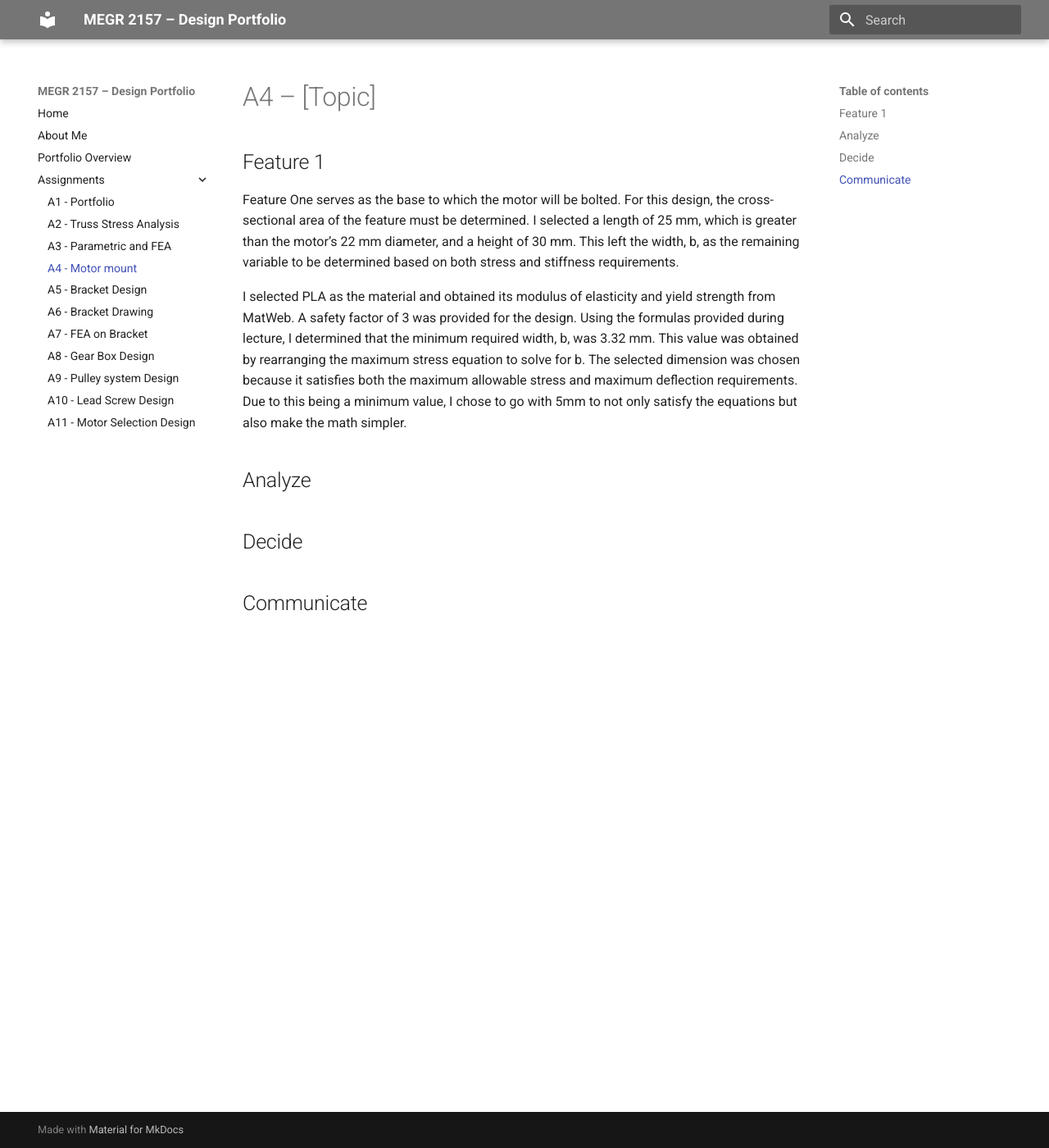
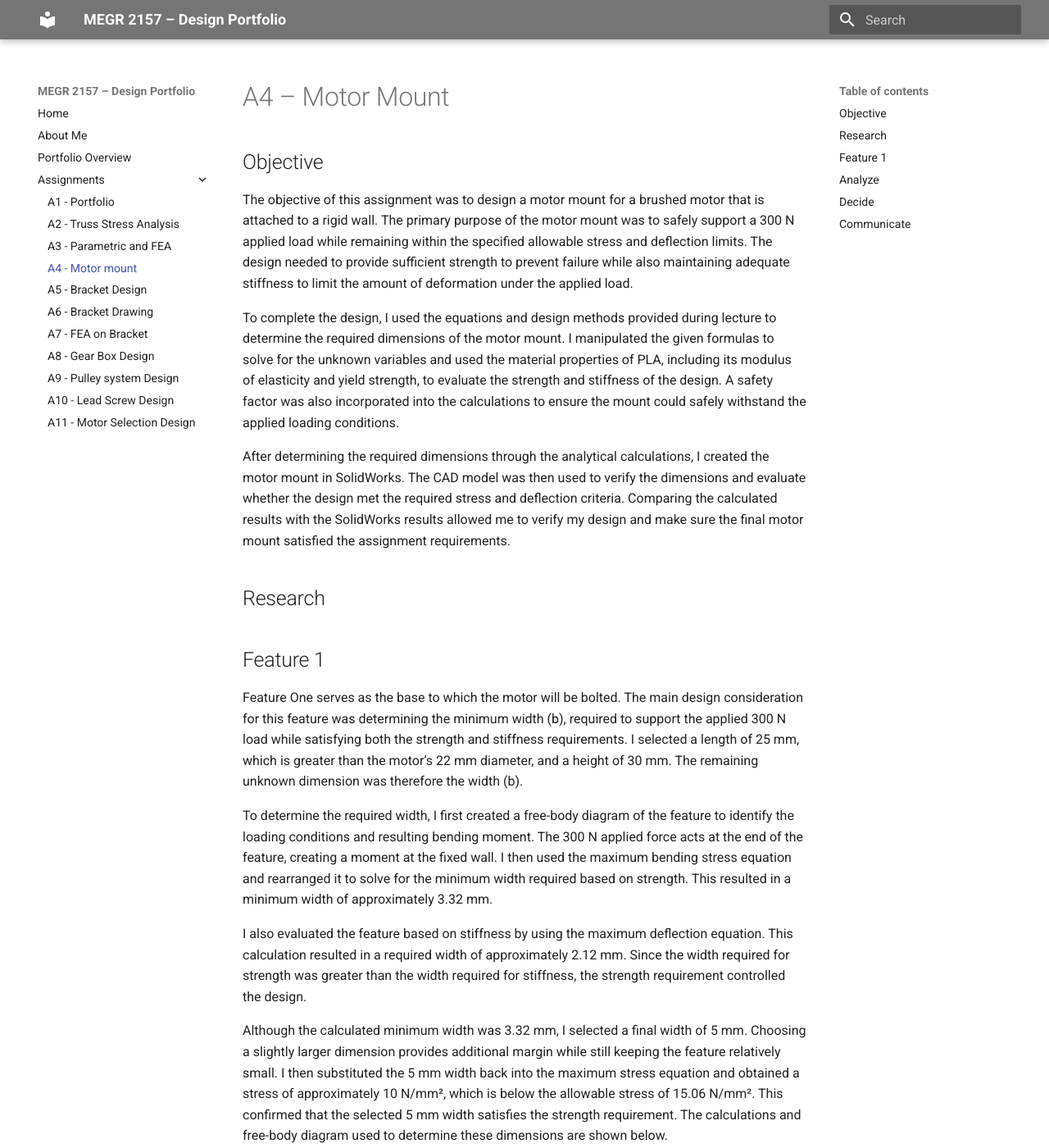
Before and after one commit to JHernPR/MEGR-2157-portfolio, an MkDocs documentation site: the page built from docs/assignments/A04/index.md, in a window 1280 px wide and 1400 px high. Shown: the whole window at 82% size. Built offline with MkDocs 1.6.1 and Material for MkDocs 9.7.7, drawn with Linux system fonts in a browser that asks for light colours.

Commit message:
Update index.md

```diff
--- a/docs/assignments/A04/index.md
+++ b/docs/assignments/A04/index.md
@@ -1,11 +1,26 @@
-# A4 – [Topic]
+# A4 – Motor Mount
+
+## Objective
+The objective of this assignment was to design a motor mount for a brushed motor that is attached to a rigid wall. The primary purpose of the motor mount was to safely support a 300 N applied load while remaining within the specified allowable stress and deflection limits. The design needed to provide sufficient strength to prevent failure while also maintaining adequate stiffness to limit the amount of deformation under the applied load.
+
+To complete the design, I used the equations and design methods provided during lecture to determine the required dimensions of the motor mount. I manipulated the given formulas to solve for the unknown variables and used the material properties of PLA, including its modulus of elasticity and yield strength, to evaluate the strength and stiffness of the design. A safety factor was also incorporated into the calculations to ensure the mount could safely withstand the applied loading conditions.
+
+After determining the required dimensions through the analytical calculations, I created the motor mount in SolidWorks. The CAD model was then used to verify the dimensions and evaluate whether the design met the required stress and deflection criteria. Comparing the calculated results with the SolidWorks results allowed me to verify my design and make sure the final motor mount satisfied the assignment requirements.
+
+## Research
+
+
 
 ## Feature 1
+Feature One serves as the base to which the motor will be bolted. The main design consideration for this feature was determining the minimum width (b), required to support the applied 300 N load while satisfying both the strength and stiffness requirements. I selected a length of 25 mm, which is greater than the motor’s 22 mm diameter, and a height of 30 mm. The remaining unknown dimension was therefore the width (b).
 
-Feature One serves as the base to which the motor will be bolted. For this design, the cross-sectional area of the feature must be determined. I selected a length of 25 mm, which is greater than the motor’s 22 mm diameter, and a height of 30 mm. This left the width, b, as the remaining variable to be determined based on both stress and stiffness requirements.
+To determine the required width, I first created a free-body diagram of the feature to identify the loading conditions and resulting bending moment. The 300 N applied force acts at the end of the feature, creating a moment at the fixed wall. I then used the maximum bending stress equation and rearranged it to solve for the minimum width required based on strength. This resulted in a minimum width of approximately 3.32 mm.
 
-I selected PLA as the material and obtained its modulus of elasticity and yield strength from MatWeb. A safety factor of 3 was provided for the design. Using the formulas provided during lecture, I determined that the minimum required width, b, was 3.32 mm. This value was obtained by rearranging the maximum stress equation to solve for b. The selected dimension was chosen because it satisfies both the maximum allowable stress and maximum deflection requirements. Due to this being a minimum value, I chose to go with 5mm to not only satisfy the equations but also make the math simpler.
+I also evaluated the feature based on stiffness by using the maximum deflection equation. This calculation resulted in a required width of approximately 2.12 mm. Since the width required for strength was greater than the width required for stiffness, the strength requirement controlled the design.
 
+Although the calculated minimum width was 3.32 mm, I selected a final width of 5 mm. Choosing a slightly larger dimension provides additional margin while still keeping the feature relatively small. I then substituted the 5 mm width back into the maximum stress equation and obtained a stress of approximately 10 N/mm², which is below the allowable stress of 15.06 N/mm². This confirmed that the selected 5 mm width satisfies the strength requirement. The calculations and free-body diagram used to determine these dimensions are shown below.
+
+![Feature1]
 
 
 ## Analyze
```
